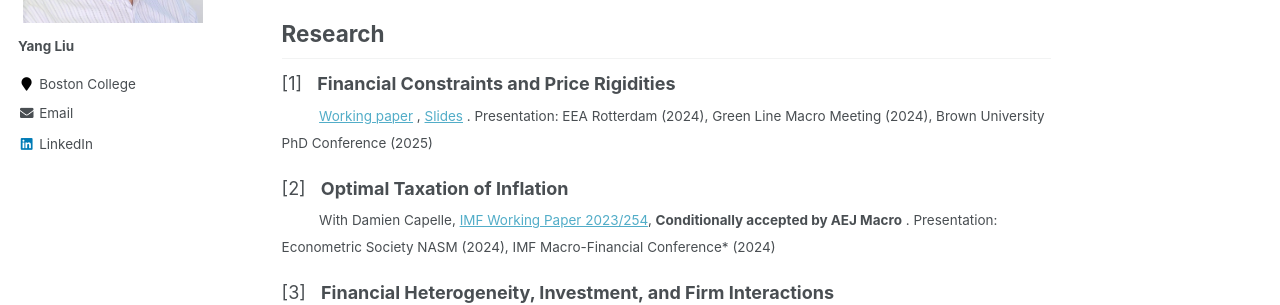
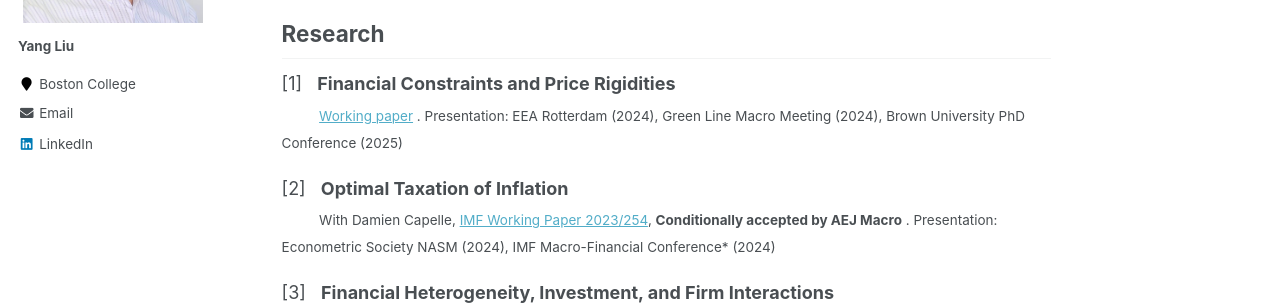
Before and after one commit to yangliu-95/yangliu-95.github.io, a Jekyll site: the page built from _pages/home.md, in a window 1280 px wide and 900 px high. Shown: the part 340-645 px from the top of the window. Built offline with Jekyll 4.4.1, drawn with Linux system fonts in a browser that asks for light colours.

Commit message:
Update home.md

```diff
--- a/_pages/home.md
+++ b/_pages/home.md
@@ -17,7 +17,7 @@ I am a Ph.D. student in Economics at Boston College. I share my research work an
 ## Research
 
 [1] &nbsp; **Financial Constraints and Price Rigidities**  <br>
-<sub> &emsp;&emsp;&ensp; [Working paper](files/Finance_Inflation_may2025.pdf) , [Slides](files/Finance_Inflation_Slides_apr2025.pdf) . Presentation: EEA Rotterdam (2024), Green Line Macro Meeting (2024), Brown University PhD Conference (2025) </sub>
+<sub> &emsp;&emsp;&ensp; [Working paper](https://papers.ssrn.com/sol3/papers.cfm?abstract_id=5259321) . Presentation: EEA Rotterdam (2024), Green Line Macro Meeting (2024), Brown University PhD Conference (2025) </sub>
 
 [2] &nbsp; **Optimal Taxation of Inflation**  <br>
 <sub> &emsp;&emsp;&ensp;  With Damien Capelle,  [IMF Working Paper 2023/254](https://www.imf.org/en/Publications/WP/Issues/2023/12/08/Optimal-Taxation-of-Inflation-542215), **Conditionally accepted by AEJ Macro** . Presentation: Econometric Society NASM (2024), IMF Macro-Financial Conference* (2024) </sub>
```
